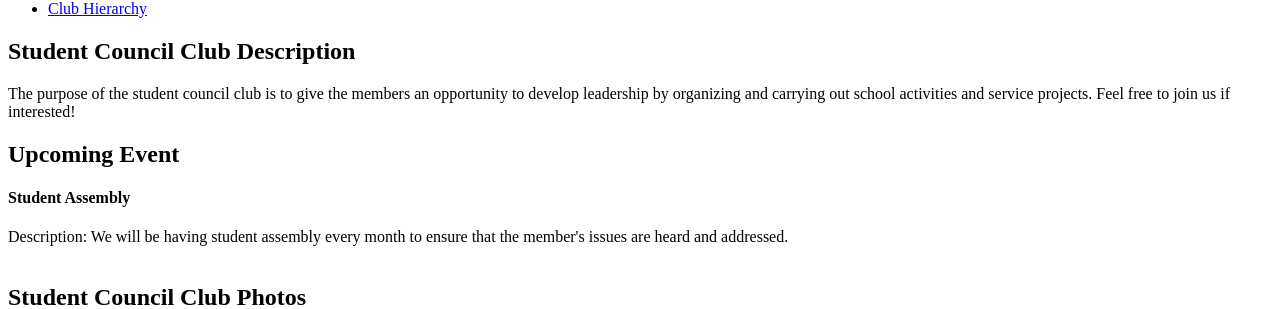
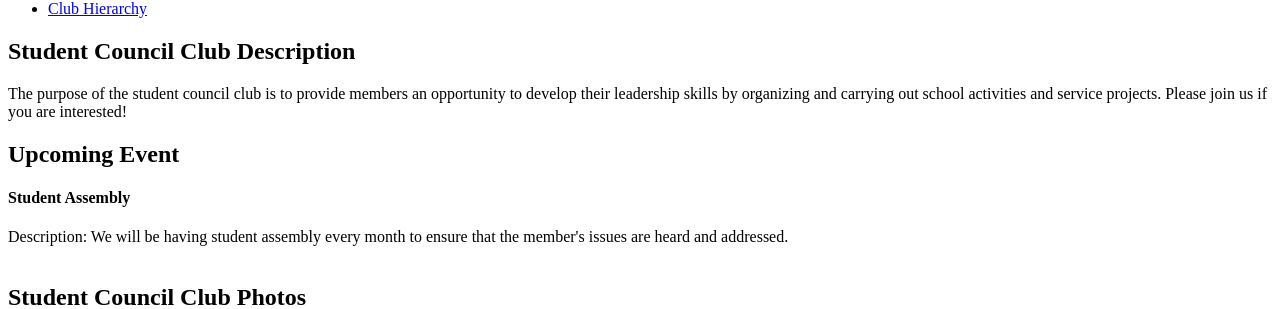
Before and after one commit to SzeDong/SDP, a PHP site: page /studentcouncilclub.php in a window 1280 px wide. Shown: the part 258-567 px from the top of the page. Run offline with PHP 8.4, Linux system fonts and the light colour scheme.

Commit message:
Update studentcouncilclub.php

```diff
--- a/sdp_assignment/studentcouncilclub.php
+++ b/sdp_assignment/studentcouncilclub.php
@@ -27,8 +27,8 @@
     </div>
     <h2 id="scouncilcdescrip"> Student Council Club Description </h2>
     <p>
-        The purpose of the student council club is to give the members an opportunity to develop leadership by organizing and carrying out school activities and service projects.
-        Feel free to join us if interested!
+        The purpose of the student council club is to provide members an opportunity to develop their leadership skills by organizing and carrying out school activities and service projects.
+        Please join us if you are interested!
     </p>
 
     <h2 id="scouncilcevent"> Upcoming Event </h2>
```
